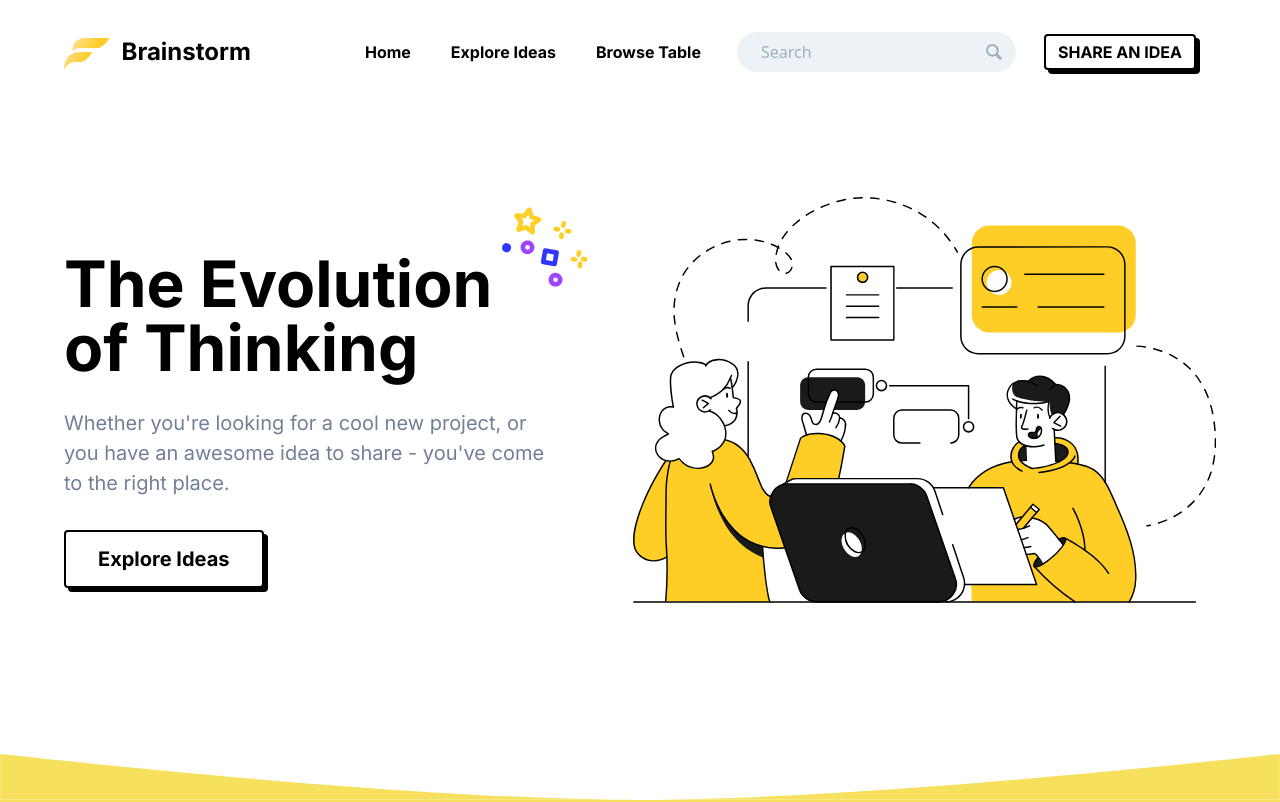
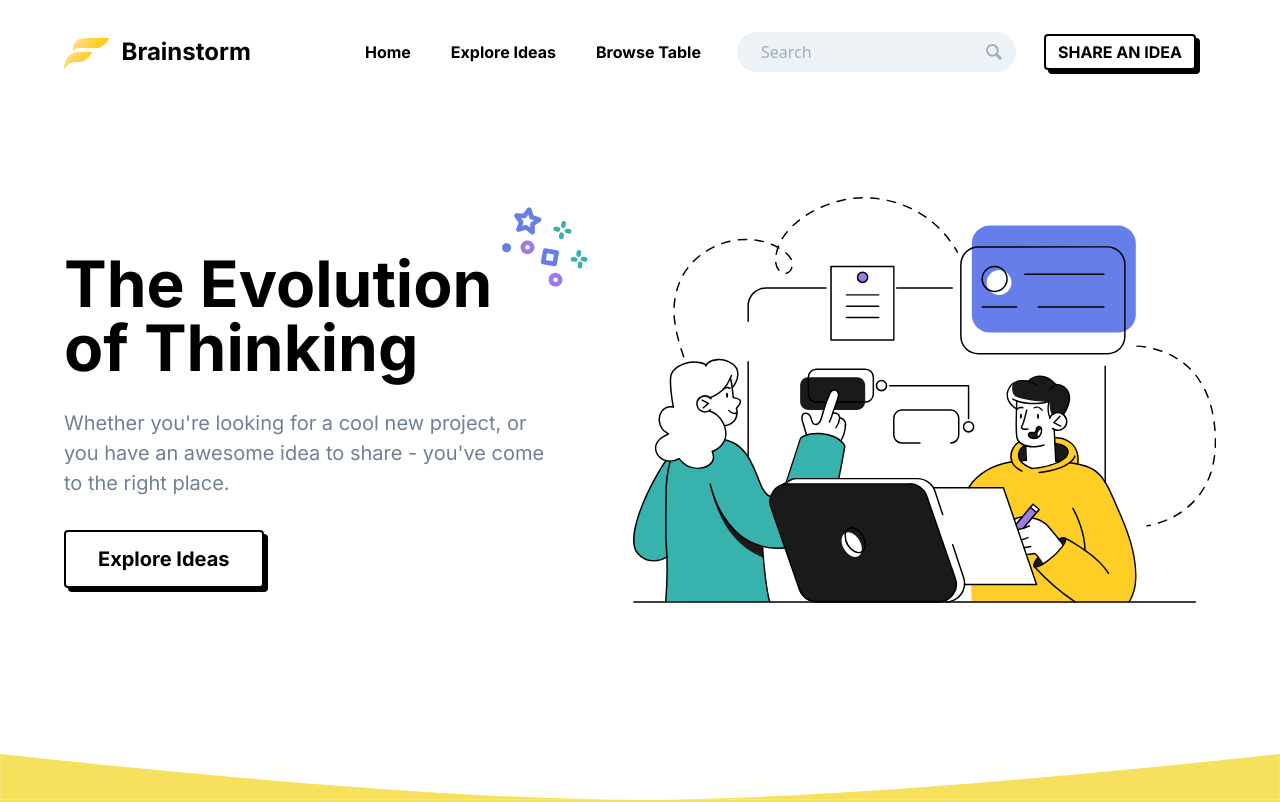
Before and after one commit to GoldinGuy/Ideastorm, a React (Create React App) app in the folder client/: page /ideas/ in a window 1280 px wide. Shown: the top 802 px of the page. Built offline with nearby package versions, Linux system fonts and the light colour scheme.

Commit message:
update svg colors

```diff
--- a/client/src/app/index.js
+++ b/client/src/app/index.js
@@ -24,7 +24,7 @@ class Brainstorm extends React.Component {
     }
 
     searchHandler = (term) => {
-        this.setState({searchTerm: term})
+        this.setState({ searchTerm: term })
     }
 
     render() {
@@ -33,9 +33,9 @@ class Brainstorm extends React.Component {
 
             <NavBar searchTerm={this.state.searchTerm} searchHandler={this.searchHandler} />
              <Switch>
-
                 <Route path="/" exact component={IdeasHome} />
-                <Route path="/explore" render={() => ( <IdeasStream searchTerm={this.state.searchTerm} /> )} />
+                <Route path="/explore" render={() => (<IdeasStream searchTerm={this.state.searchTerm} />)} />
+                <Route path="/explore/:searchTerm" render={() => ( <IdeasStream searchTerm={this.state.searchTerm} /> )} />
                 <Route path="/table" exact component={IdeasList} />
                 <Route path="/create" exact component={NewIdeaForm} />
                 <Route
--- a/client/src/components/SearchBar.jsx
+++ b/client/src/components/SearchBar.jsx
@@ -1,5 +1,4 @@
-import React, { Component } from "react";
-import { useHistory } from "react-router-dom";
+import React from "react";
 
 const SearchBar = ({ searchHandler, history }) => {
 	const [query, setQuery] = React.useState("");
@@ -15,11 +14,11 @@ const SearchBar = ({ searchHandler, history }) => {
 
 	const search = term => {
 		term = term.toLowerCase().trim().replaceAll(" ", "-");
-		history.push("/explore");
+		// history.push("/explore");
 		// history.push({
 		// 	pathname: "/explore",
 		// 	search: "?query=" + term,
-		// 	state: term
+		// 	state: { searchTerm: term }
 		// });
 		console.log(term);
 		searchHandler(term);
--- a/client/src/pages/HomePage.jsx
+++ b/client/src/pages/HomePage.jsx
@@ -25,10 +25,10 @@ class IdeasHome extends Component {
 									>
 										<path
 											d="M57.5 74.93c0 4.239 3.451 7.676 7.708 7.676 4.256 0 7.707-3.437 7.707-7.677s-3.45-7.676-7.707-7.676-7.707 3.437-7.707 7.676zm10.277 0a2.564 2.564 0 01-2.569 2.558 2.564 2.564 0 01-2.57-2.559 2.564 2.564 0 012.57-2.559 2.564 2.564 0 012.569 2.56zM35.914 44.836c0-4.24-3.45-7.676-7.707-7.676-4.256 0-7.707 3.437-7.707 7.676 0 4.24 3.45 7.677 7.707 7.677s7.707-3.437 7.707-7.677zm-10.276 0a2.564 2.564 0 012.57-2.558 2.564 2.564 0 012.568 2.558 2.564 2.564 0 01-2.569 2.56 2.564 2.564 0 01-2.569-2.56z"
-											fill="#9D45FF"
+											fill="#9f7aea"
 										/>
 										<ellipse
-											fill="#2F36FF"
+											fill="#667eea"
 											cx="5.281"
 											cy="49.345"
 											rx="5.138"
@@ -36,15 +36,15 @@ class IdeasHome extends Component {
 										/>
 										<path
 											d="M60.656 26.976a2.564 2.564 0 002.57 2.559 2.564 2.564 0 002.568-2.56v-2.558a2.564 2.564 0 00-2.569-2.559 2.564 2.564 0 00-2.569 2.56v2.558zM63.225 9.064a2.564 2.564 0 00-2.569 2.559v2.559a2.564 2.564 0 002.57 2.558 2.564 2.564 0 002.568-2.558v-2.56a2.564 2.564 0 00-2.569-2.558zM70.932 16.74h-2.569a2.564 2.564 0 00-2.569 2.56 2.564 2.564 0 002.57 2.558h2.568a2.564 2.564 0 002.57-2.559 2.564 2.564 0 00-2.57-2.559zM58.087 16.74h-2.569a2.564 2.564 0 00-2.569 2.56 2.564 2.564 0 002.57 2.558h2.568a2.564 2.564 0 002.57-2.559 2.564 2.564 0 00-2.57-2.559zM91.068 44.466a2.564 2.564 0 00-2.421 2.7 2.564 2.564 0 002.69 2.431l2.555-.134a2.564 2.564 0 002.421-2.7 2.564 2.564 0 00-2.69-2.43l-2.555.133zM85.404 48.852a2.564 2.564 0 00-2.69-2.432l-2.556.134a2.564 2.564 0 00-2.42 2.7 2.564 2.564 0 002.69 2.431l2.555-.134a2.564 2.564 0 002.42-2.7zM88.24 42.85l-.134-2.565a2.564 2.564 0 00-2.69-2.432 2.564 2.564 0 00-2.421 2.7l.134 2.565a2.564 2.564 0 002.69 2.432 2.564 2.564 0 002.421-2.7zM91.78 55.198l-.134-2.566a2.564 2.564 0 00-2.69-2.431 2.564 2.564 0 00-2.42 2.7l.134 2.565a2.564 2.564 0 002.69 2.431 2.564 2.564 0 002.42-2.699z"
-											fill="#FFCE27"
+											fill="#38b2ac"
 										/>
 										<path
 											d="M61.132 60.396a2.564 2.564 0 002.569-2.559V44.99a2.564 2.564 0 00-2.57-2.559H48.234a2.564 2.564 0 00-2.57 2.56v12.847a2.564 2.564 0 002.57 2.56h12.899zm-10.33-12.848h7.76v7.73h-7.76v-7.73z"
-											fill="#2F36FF"
+											fill="#667eea"
 										/>
 										<path
 											d="M38.127 11.425a2.566 2.566 0 00-2.073-1.74l-7.54-1.093-3.363-6.804A2.676 2.676 0 0022.846.476c-.947 0-1.823.5-2.304 1.312l-3.378 6.804-7.54 1.093a2.566 2.566 0 00-2.076 1.74 2.552 2.552 0 00.647 2.623l5.454 5.297-1.284 7.48a2.554 2.554 0 001.017 2.512c.793.576 1.846.651 2.713.194l6.744-3.541 6.743 3.531a2.578 2.578 0 002.706-.194 2.554 2.554 0 001.022-2.503l-1.284-7.48 5.456-5.296a2.552 2.552 0 00.645-2.623zm-10.664 5.194a2.553 2.553 0 00-.74 2.262l.637 3.698-3.327-1.748a2.578 2.578 0 00-2.389 0l-3.34 1.745.638-3.697a2.553 2.553 0 00-.728-2.26l-2.7-2.617 3.728-.54a2.568 2.568 0 001.935-1.4l1.662-3.36 1.664 3.36a2.568 2.568 0 001.932 1.4l3.725.54-2.697 2.617z"
-											fill="#FFCE27"
+											fill="#667eea"
 										/>
 									</g>
 								</svg>
@@ -72,14 +72,16 @@ class IdeasHome extends Component {
 										d="M87.27 99.64h-4.33a3.75 3.75 0 01-3.74-3.73v-7.9a3.75 3.75 0 013.74-3.73h22.94a3.75 3.75 0 013.74 3.73v7.9a3.75 3.75 0 01-3.74 3.73H87.27z"
 										fill="#1A1A1A"
 									/>
+									{/* girl */}
 									<path
 										d="M16.64 123.09s-7.86 11.7-10.86 20.41c-3 8.71-7.46 19.49-1.43 24.42 6.03 4.93 12.52.52 12.52.52s.19 6.05 0 10.91-.54 9.7-.54 9.7l48.72.45s-2-10.09-2.6-16.15c-.6-6.06-.83-9.79-.83-9.79s8.05 1.5 10.49.65c2.44-.85 25.16-32.71 25.16-32.71l2.85-15.08a12.53 12.53 0 00-9.92-5.65c-7.13-.56-10.32 1.73-10.32 1.73l-7.41 22.16-7.08 5.49s-3.16-.71-6.2-9.49c-3.04-8.78-7.07-15.84-16.71-17.39-9.64-1.55-25.84 9.82-25.84 9.82z"
-										fill="#FFCE26"
+										fill="#38b2ac"
 									/>
 									<path
 										d="M38.27 119.01s6.78-3.36 6.42-8.63c-.41-6.14-5.33-9.66-8.13-10.22l.48-6.68a13.07 13.07 0 009.54-9.09l1 4.5s1.24-1 2.25-4.22c1.3-4.12-2.51-7.48-5.29-8.11-4.16-.94-7.54-.34-8.62 1l-.75 1a11.36 11.36 0 00-11.71.33s-4.79 3.34-1.59 7c0 0-4.19.81-4.89 4.78-.7 3.97 2.53 7.49 2.53 7.49s-5.48 0-6.28 4.62c-.8 4.62 4.4 8 4.4 8s-6.16 2.05-6 7.09c.15 4.63 5.25 6.19 8 5.64a5.89 5.89 0 003-1.08 10.24 10.24 0 0010.15 4.49c5.18-.67 5.89-4.33 5.91-5a25.82 25.82 0 00-.42-2.91z"
 										fill="#FFF"
 									/>
+									{/* boy */}
 									<path
 										d="M198.56 112.66a10.09 10.09 0 017.11 2c3.58 2.6 4.3 6.79 3.62 10.34 0 0 4.78.6 7.87 2.9s5.45 5.12 10 15.82 6.54 17.17 7.92 23.12c1.38 5.95 1.84 11.08 1 15.59a18.37 18.37 0 01-2.48 6.86h-74.19l-.9-53.57s5.21-9.86 19.92-11.83a8.35 8.35 0 013.45-9.39c5.4-3.7 16.68-1.84 16.68-1.84z"
 										fill="#FFCE26"
@@ -92,17 +94,19 @@ class IdeasHome extends Component {
 										d="M141.78 135.99h32.62l15.42 45.31h-33.55a5.56 5.56 0 00-.33-2.92c-.61-2.09-14.16-42.39-14.16-42.39zM187.08 145.12l1.2-1.42 2.92 2.46-1.34 1.3z"
 										fill="#FFF"
 									/>
+									{/* pencil */}
 									<path
-										fill="#FFCE26"
+										fill="#9F7AEA"
 										d="M187.08 145.12l2.92 2.61-6.26 7.29-2.57.51-.81-2.39z"
 									/>
 									<path
 										d="M191.62 108.2s-1.79 1.3-1.68 2.67a6 6 0 00.31 1.79s-4.19.93-4.27-1c-.05-1.27 1.14-1.46 1.86-1.46.72 0 1.82 0 1.76-.82-.06-.82.88-2.88 2.02-1.18zM202.42 101.58s2.88-4.27 2.66-7.92c-.22-3.65-2.46-5.57-6.35-5.95 0 0-3.49-4.12-6.88-3.82a13.11 13.11 0 00-5.93 2.17s-6.3-1.47-9.05 3.42c-2.75 4.89 1.83 9 3.34 9.52l.09-3.7a18.63 18.63 0 008.31 1.3 64.88 64.88 0 007-1s-1.25 4.73.24 7.16a4.59 4.59 0 013.59-1.83c2.3.03 2.98.65 2.98.65z"
 										fill="#1A1A1A"
 									/>
+									{/* card */}
 									<path
 										d="M159.52 40.14V21.63a8.27 8.27 0 018.25-8.25h60.22a8.27 8.27 0 018.25 8.25v33.52a8.28 8.28 0 01-8.25 8.25h-60.22a8.28 8.28 0 01-8.25-8.25V40.14z"
-										fill="#FFCE26"
+										fill="#667eea"
 									/>
 									<path
 										d="M71.46 134.29l4.49-2.42 59.23-.14a9.36 9.36 0 017 5.57l13.59 41.08s2.35 8.67-6.73 10.89l-3.21-.08-74.37-54.9z"
@@ -132,11 +136,13 @@ class IdeasHome extends Component {
 										d="M49.75 84.28a2.4 2.4 0 01-3.1.56l.3 1.79.61 2.54a18.7 18.7 0 002.08-4.5c.04-.17.08-.26.11-.39zM43.05 104.71a10.18 10.18 0 011 2.24s1.5.11 3.94-1.72c.36-.269.66-.61.88-1a5 5 0 01-5.82.48z"
 										fill="#EEE"
 									/>
+									{/* hole in card */}
 									<path
 										d="M178.1 39.98a5.82 5.82 0 11-11.64 0 5.82 5.82 0 0111.64 0z"
 										fill="#FEFEFE"
 									/>
-									<circle fill="#FFCE26" cx="108.43" cy="37.6" r="2.38" />
+									{/* hole in paper */}
+									<circle fill="#9F7AEA" cx="108.43" cy="37.6" r="2.38" />
 									<path
 										d="M195.39 95.62c-1.42.54-10.69-.48-14.47-1.91-3.17-1.2-2.58-5.05-2.31-6.26a6.63 6.63 0 00-1.74 2c-2.74 4.88 1.83 9 3.34 9.52l.09-3.7a18.63 18.63 0 008.31 1.3c3.74-.36 6.14-.82 6.79-.95.08-.02.08-.04-.01 0zM195.88 95.5l-.46.68c-.27 1.31-.81 4.68.37 6.61a4.87 4.87 0 011.23-1.13c-1.14-.73-1.14-6.16-1.14-6.16z"
 										fill="#FFF"
@@ -246,7 +252,7 @@ class IdeasHome extends Component {
 							</p>
 							<a href="#_" className="relative">
 								<span className="absolute top-0 left-0 w-full h-full mt-1 ml-1 bg-black rounded" />
-								<span className="relative inline-block w-full h-full px-5 py-3 text-lg font-bold transition duration-100 bg-white border-2 border-black rounded fold-bold hover:bg-yellow-500 hover:text-white">
+								<span className="relative inline-block w-full h-full px-5 py-3 text-lg font-bold transition duration-100 bg-white border-2 border-black rounded fold-bold hover:bg-indigo-500 hover:text-white">
 									SHARE AN IDEA
 								</span>
 							</a>
@@ -275,8 +281,8 @@ class IdeasHome extends Component {
 					<div className="container relative flex flex-col justify-between h-full max-w-6xl px-8 mx-auto xl:px-0">
 						<h2 className="relative flex items-center self-start inline-block w-auto mb-20 text-4xl font-black">
 							<span className="absolute inline-block w-full h-4 mt-3 -ml-2 bg-yellow-400" />
-                            <span className="relative">Featured</span>
-                            {/* TODO: FEATURED IDEAS */}
+							<span className="relative">Featured</span>
+							{/* TODO: FEATURED IDEAS */}
 						</h2>
 						<div className="flex w-full h-full">
 							<div className="w-full lg:w-2/3">
```
